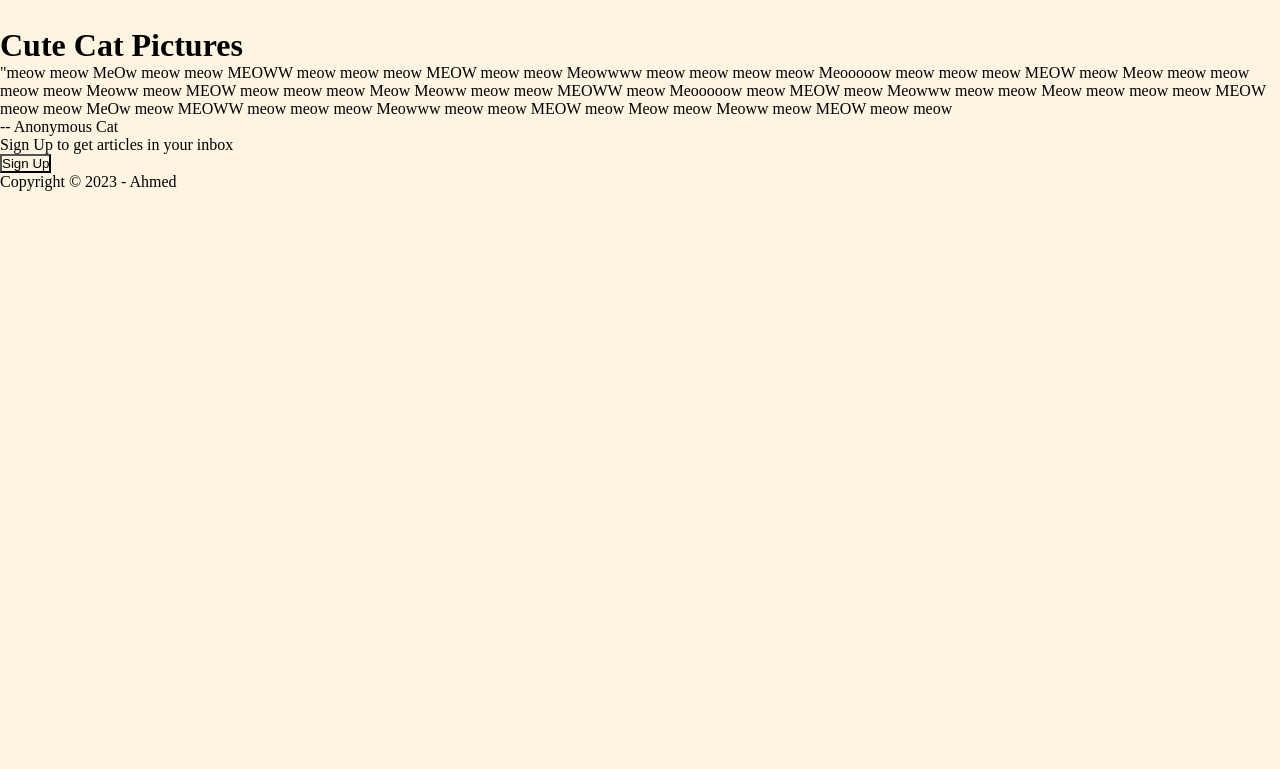
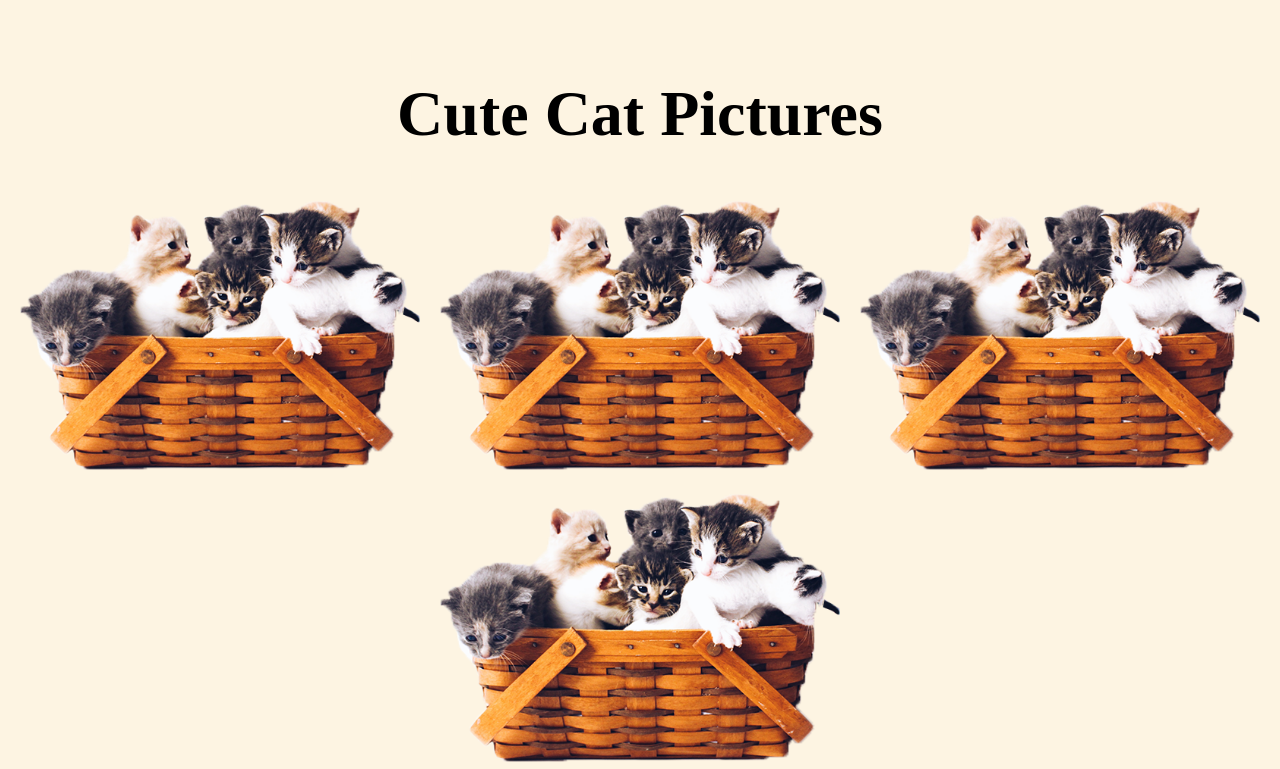
Before and after one commit to ahmedhanifc/odin_landingPage, a plain HTML site: page index.html in a window 1280 px wide. Shown: the part 526-1295 px from the top of the page. Before the commit the page ends 800 px from the top, so only its background shows below. Drawn offline with Linux system fonts and the light colour scheme.

Commit message:
finish initial styling of image container

```diff
--- a/index.html
+++ b/index.html
@@ -34,10 +34,10 @@
     <div class="image-container">
         <h1>Cute Cat Pictures</h1>
         <div class="image-slideshow">
-            <div class="image-one"></div>
-            <div class="image-two"></div>
-            <div class="image-three"></div>
-            <div class="image-four"></div>
+            <div class="image image-one"><img src="./images/title.png" alt="cat#1"></div>
+            <div class="image image-two"><img src="./images/title.png" alt="cat#1"></div>
+            <div class="image image-three"><img src="./images/title.png" alt="cat#1"></div>
+            <div class="image image-four"><img src="./images/title.png" alt="cat#1"></div>
         </div>
     </div>
     <div class="quotes-container">
--- a/style.css
+++ b/style.css
@@ -87,6 +87,49 @@ header{
     height:auto;
 }
 
+
+.image-container{
+    display: flex;
+    flex-direction: column;
+    justify-content: center;
+    align-items: center;
+}
+
+.image-container,
+.image-slideshow{
+    margin-top: 50px;
+    margin-bottom: 50px;
+}
+.image-container h1 {
+    font-size: 4rem;
+}
+.image-slideshow{
+    display: flex;
+    flex-wrap: wrap;
+    justify-content: center;
+    gap:20px;
+}
+
+
+.image > *{
+    width:400px;
+    height: auto;
+}
+
+
+.quotes-container{
+    display: flex;
+    flex-direction: column;
+    margin:50px;
+}
+.quote{
+    padding:20px;
+}
+.quote-author{
+    align-self: flex-end;
+}
+
+
 /*-------------------------------------------------------------------------------------*/
 
 
```
Also changed, not shown: images/cat#1.jpg (added).
